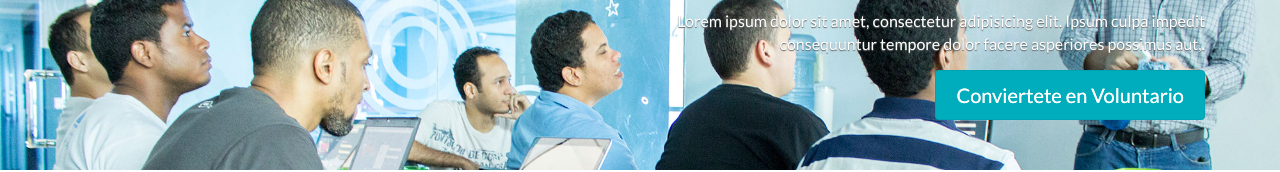
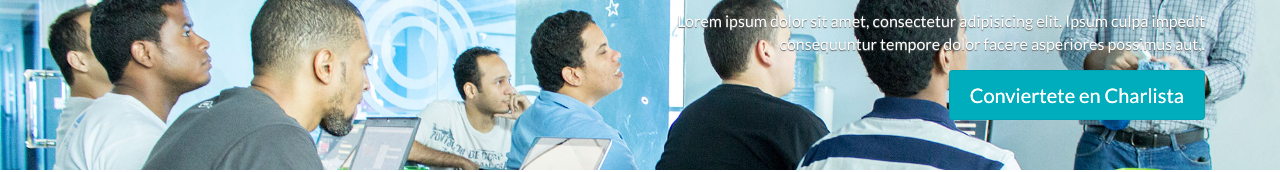
Before and after one commit to xpostudio4/metacommunity, a website: page views/base.html in a window 1280 px wide. Shown: the part 190-362 px from the top of the page. Drawn offline with nearby package versions, Linux system fonts and the light colour scheme; files that its build step writes are made by us from their sources; files whose address does not match are found by name.

Commit message:
Changing button tittle 'voluntario' to 'charlista'

```diff
--- a/views/base.html
+++ b/views/base.html
@@ -62,7 +62,7 @@
           <div class="uk-width-medium-1-2 uk-push-1-2 uk-width-small-1-1">
             <h2>¿Quieres involucrarte? Intégrate</h2>
             <p>Lorem ipsum dolor sit amet, consectetur adipisicing elit. Ipsum culpa impedit consequuntur tempore dolor facere asperiores possimus aut,.</p>
-            <a href="" class="uk-button btn-blue">Conviertete en Voluntario</a>
+            <a href="" class="uk-button btn-blue">Conviertete en Charlista</a>
           </div>
         </div>
       </div>
```
